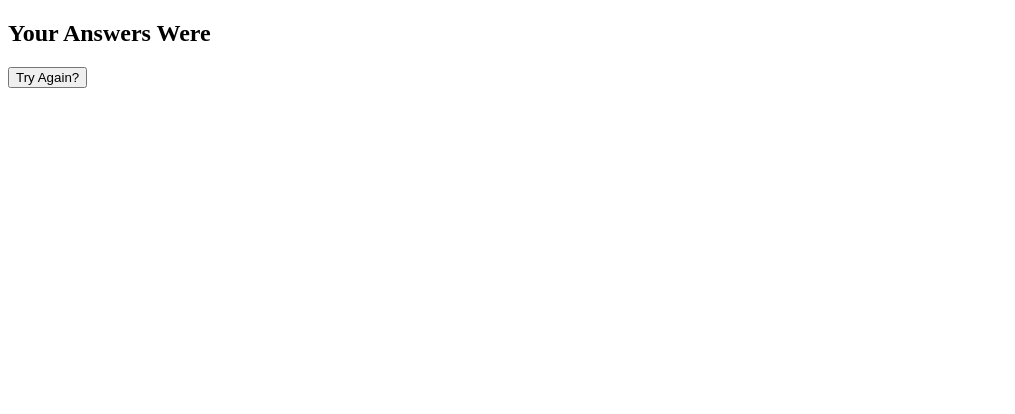
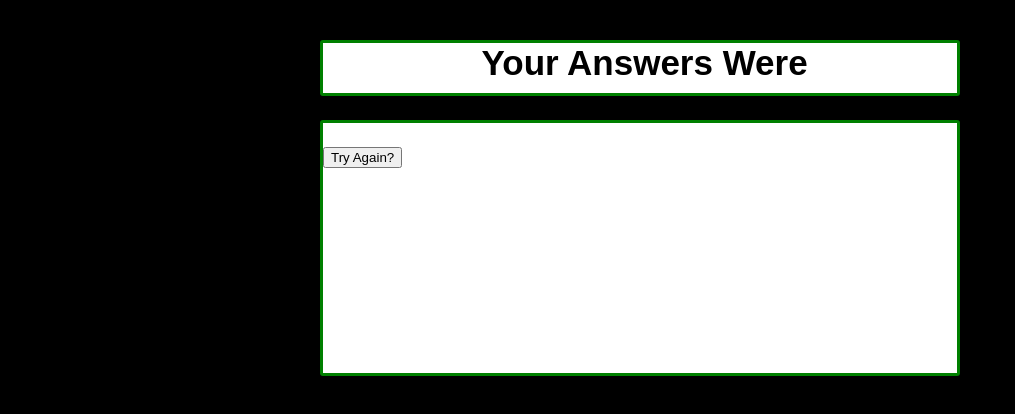
Before and after one commit to MaxMcF/301EntranceProject, a plain HTML site: page finalScore.html in a window 1280 px wide. Shown: the whole page, without its empty margins (0-1015 px from the left). Drawn offline with Linux system fonts and the light colour scheme; a web font is replaced by a local one.

Commit message:
Add files via upload

```diff
--- a/css/game-style.css
+++ b/css/game-style.css
@@ -1,5 +1,5 @@
 .questionText{
-  font-size: 15px;
+  font-size: 24px;
   color: black;
   left: 15%;
 }
@@ -71,7 +71,7 @@ body{
   position: absolute;
   margin-left: 35%;
   margin-right: 35%;
-  margin-top: 104px;
+  margin-top: 86px;
 }
 .answerInput{
   width: 220px;
--- /dev/null
+++ b/css/score-style.css
@@ -0,0 +1,34 @@
+.finalScore{
+  margin: auto;
+  text-align: center;
+  margin-left: 25%;
+  position: absolute;
+  height: 40%;
+  font-family: 'Wendy One', sans-serif;
+  font-size: 35px;
+}
+.scoreList{
+  font-size: 24px;
+  color: black;
+  left: 10%;
+}
+.displayBoxScore{
+  position: fixed;
+  border: 3px solid green;
+  border-radius: 3px;
+  background-color: white;
+  left: 25%;
+  right: 25%;
+  top: 15%;
+  height: 250px;
+}
+.finalScoreDiv{
+  position: fixed;
+  border: 3px solid green;
+  border-radius: 3px;
+  background-color: white;
+  left: 25%;
+  right: 25%;
+  top: 5%;
+  height: 50px;
+}
--- a/finalScore.html
+++ b/finalScore.html
@@ -3,16 +3,22 @@
   <head>
     <meta charset="utf-8">
     <title>Your Final Score</title>
+    <link rel="stylesheet" href="css/game-style.css" type="text/css"/>
+    <link rel="stylesheet" href="css/score-style.css" type="text/css"/>
     <link href="https://fonts.googleapis.com/css?family=Noto+Sans|Wendy+One" rel="stylesheet">
   </head>
   <body>
+    <div class='finalScoreDiv'>
       <h2 class='finalScore'>Your Answers Were</h2>
+    </div>
+    <div class='displayBoxScore'>
       <div class='scoreDiv'>
         <ol class='scoreList'></ol>
       </div>
       <form>
         <button type='button' class="returnButton">Try Again?</button>
       </form>
+      </div>
   </body>
   <script src='js/finalScore.js' type='text/javascript'></script>
 </html>
```
Also changed, not shown: game.html (+1 -1 lines). Lines whose indentation alone changed are shown as unchanged.
